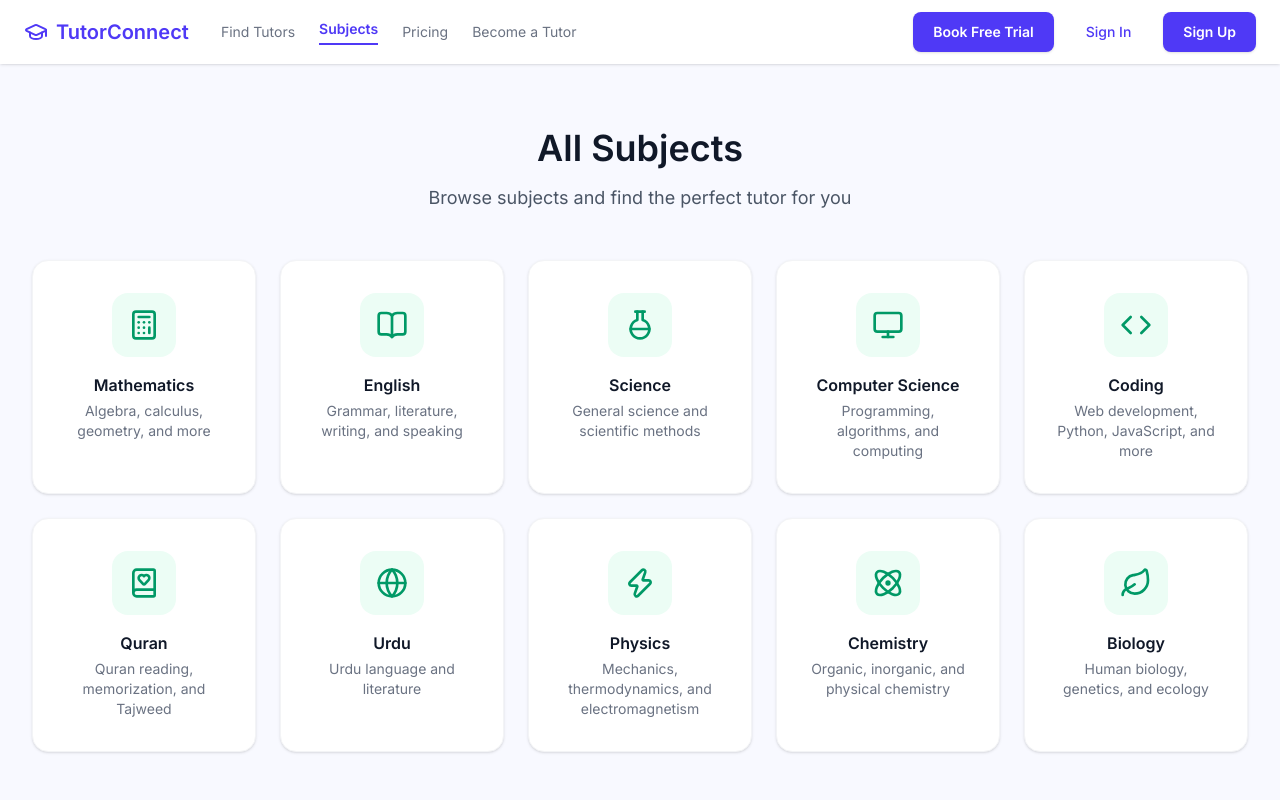
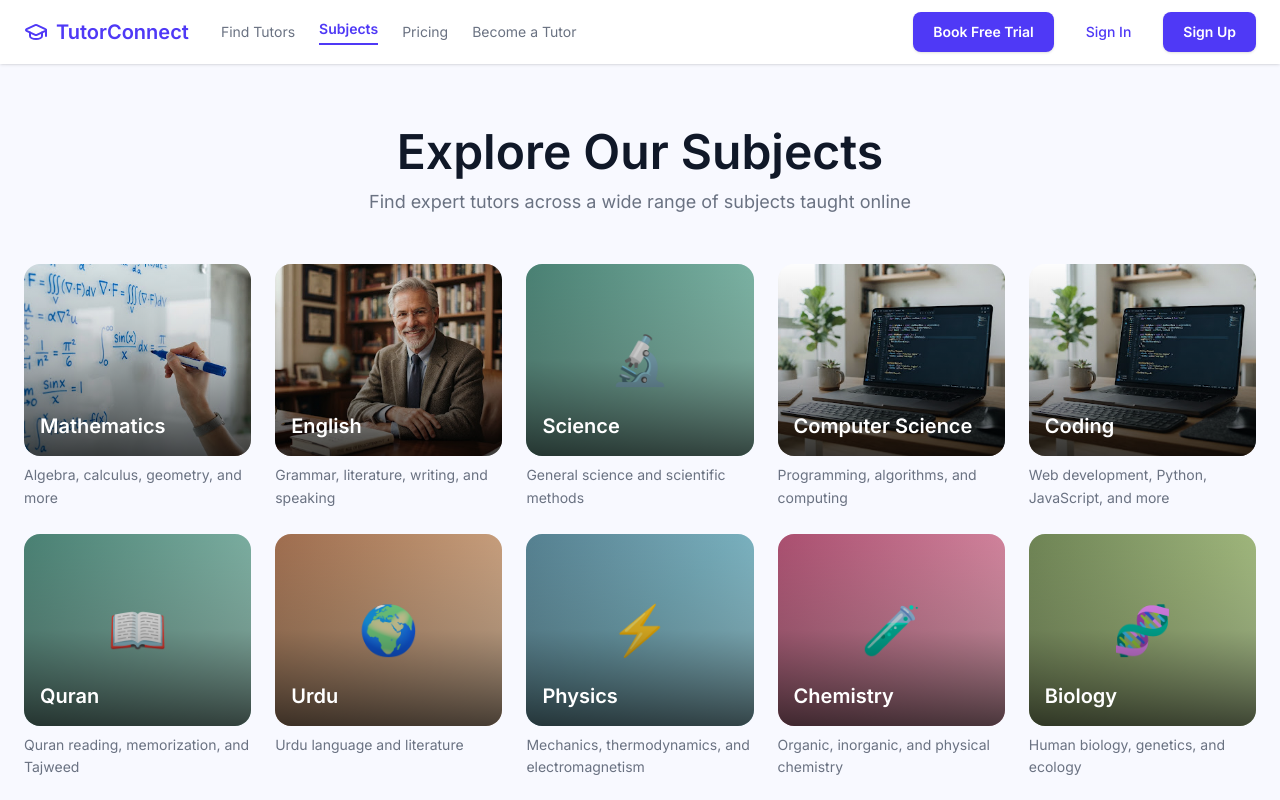
Before and after one commit to ahmedghaffar5/tutorconnect, a Next.js app: page /subjects in a window 1280 px wide. Shown: the top 800 px of the page. Built offline with nearby package versions, Linux system fonts and the light colour scheme; no server answers.

Commit message:
feat: subjects page matches Stitch design with images and overlays

```diff
--- a/src/app/subjects/page.tsx
+++ b/src/app/subjects/page.tsx
@@ -1,58 +1,53 @@
 import Link from "next/link";
-import {
-  Calculator,
-  BookOpen,
-  FlaskRoundIcon as Flask,
-  Monitor,
-  Code,
-  BookHeart,
-  Globe,
-  Zap,
-  Atom,
-  Leaf,
-} from "lucide-react";
 
 const subjects = [
-  { name: "Mathematics", icon: Calculator, desc: "Algebra, calculus, geometry, and more", slug: "mathematics" },
-  { name: "English", icon: BookOpen, desc: "Grammar, literature, writing, and speaking", slug: "english" },
-  { name: "Science", icon: Flask, desc: "General science and scientific methods", slug: "science" },
-  { name: "Computer Science", icon: Monitor, desc: "Programming, algorithms, and computing", slug: "computer-science" },
-  { name: "Coding", icon: Code, desc: "Web development, Python, JavaScript, and more", slug: "coding" },
-  { name: "Quran", icon: BookHeart, desc: "Quran reading, memorization, and Tajweed", slug: "quran" },
-  { name: "Urdu", icon: Globe, desc: "Urdu language and literature", slug: "urdu" },
-  { name: "Physics", icon: Zap, desc: "Mechanics, thermodynamics, and electromagnetism", slug: "physics" },
-  { name: "Chemistry", icon: Atom, desc: "Organic, inorganic, and physical chemistry", slug: "chemistry" },
-  { name: "Biology", icon: Leaf, desc: "Human biology, genetics, and ecology", slug: "biology" },
+  { name: "Mathematics", desc: "Algebra, calculus, geometry, and more", slug: "mathematics", img: "/images/stitch/landing_page-4.jpg", gradient: "from-blue-900/70 to-blue-500/30" },
+  { name: "English", desc: "Grammar, literature, writing, and speaking", slug: "english", img: "/images/stitch/landing_page-10.jpg", gradient: "from-amber-900/70 to-amber-500/30" },
+  { name: "Science", desc: "General science and scientific methods", slug: "science", img: "", gradient: "from-emerald-900/70 to-emerald-500/30" },
+  { name: "Computer Science", desc: "Programming, algorithms, and computing", slug: "computer-science", img: "/images/stitch/landing_page-5.jpg", gradient: "from-indigo-900/70 to-indigo-500/30" },
+  { name: "Coding", desc: "Web development, Python, JavaScript, and more", slug: "coding", img: "/images/stitch/landing_page-5.jpg", gradient: "from-violet-900/70 to-violet-500/30" },
+  { name: "Quran", desc: "Quran reading, memorization, and Tajweed", slug: "quran", img: "", gradient: "from-emerald-900/70 to-emerald-600/30" },
+  { name: "Urdu", desc: "Urdu language and literature", slug: "urdu", img: "", gradient: "from-amber-900/70 to-amber-600/30" },
+  { name: "Physics", desc: "Mechanics, thermodynamics, and electromagnetism", slug: "physics", img: "", gradient: "from-cyan-900/70 to-cyan-500/30" },
+  { name: "Chemistry", desc: "Organic, inorganic, and physical chemistry", slug: "chemistry", img: "", gradient: "from-rose-900/70 to-rose-500/30" },
+  { name: "Biology", desc: "Human biology, genetics, and ecology", slug: "biology", img: "", gradient: "from-lime-900/70 to-lime-500/30" },
 ];
+
+const emojis: Record<string, string> = {
+  Mathematics: "📐", English: "📖", Science: "🔬", "Computer Science": "💻",
+  Coding: "👨‍💻", Quran: "📖", Urdu: "🌍", Physics: "⚡", Chemistry: "🧪", Biology: "🧬",
+};
 
 export default function SubjectsPage() {
   return (
-    <div className="py-16">
-      <div className="max-w-7xl mx-auto px-4 sm:px-6 lg:px-8">
+    <div className="bg-[#f8f9ff] min-h-screen py-16">
+      <div className="max-w-7xl mx-auto px-6">
         <div className="text-center mb-12">
-          <h1 className="text-4xl font-bold text-gray-900">All Subjects</h1>
-          <p className="mt-4 text-gray-600 text-lg">
-            Browse subjects and find the perfect tutor for you
-          </p>
+          <h1 className="text-4xl md:text-5xl font-bold text-gray-900 mb-3">Explore Our Subjects</h1>
+          <p className="text-lg text-gray-500 max-w-2xl mx-auto">Find expert tutors across a wide range of subjects taught online</p>
         </div>
-
         <div className="grid grid-cols-1 sm:grid-cols-2 md:grid-cols-3 lg:grid-cols-5 gap-6">
-          {subjects.map((subject) => {
-            const Icon = subject.icon;
-            return (
-              <Link
-                key={subject.name}
-                href={`/subjects/${subject.slug}`}
-                className="flex flex-col items-center p-8 bg-white rounded-2xl border border-gray-100 shadow-sm hover:shadow-md hover:border-emerald-200 transition-all group"
-              >
-                <div className="w-16 h-16 bg-emerald-50 rounded-2xl flex items-center justify-center mb-4 group-hover:bg-emerald-100 transition-colors">
-                  <Icon className="h-8 w-8 text-emerald-600" />
+          {subjects.map((subject) => (
+            <Link
+              key={subject.name}
+              href={`/subjects/${subject.slug}`}
+              className="group cursor-pointer"
+            >
+              <div className="h-48 rounded-2xl overflow-hidden relative bg-gray-100">
+                {subject.img ? (
+                  <img src={subject.img} alt={subject.name} className="w-full h-full object-cover transition-transform duration-500 group-hover:scale-110" />
+                ) : (
+                  <div className={`w-full h-full bg-gradient-to-br ${subject.gradient} flex items-center justify-center`}>
+                    <span className="text-5xl">{emojis[subject.name]}</span>
+                  </div>
+                )}
+                <div className={`absolute inset-0 bg-gradient-to-t from-black/70 via-black/20 to-transparent flex items-end p-4`}>
+                  <span className="text-white text-xl font-bold">{subject.name}</span>
                 </div>
-                <h3 className="font-semibold text-gray-900 text-center">{subject.name}</h3>
-                <p className="text-sm text-gray-500 text-center mt-1">{subject.desc}</p>
-              </Link>
-            );
-          })}
+              </div>
+              <p className="text-sm text-gray-500 mt-2 leading-relaxed">{subject.desc}</p>
+            </Link>
+          ))}
         </div>
       </div>
     </div>
```
Also changed, not shown: 1 other file (tests, documents, lock files or other folders).
